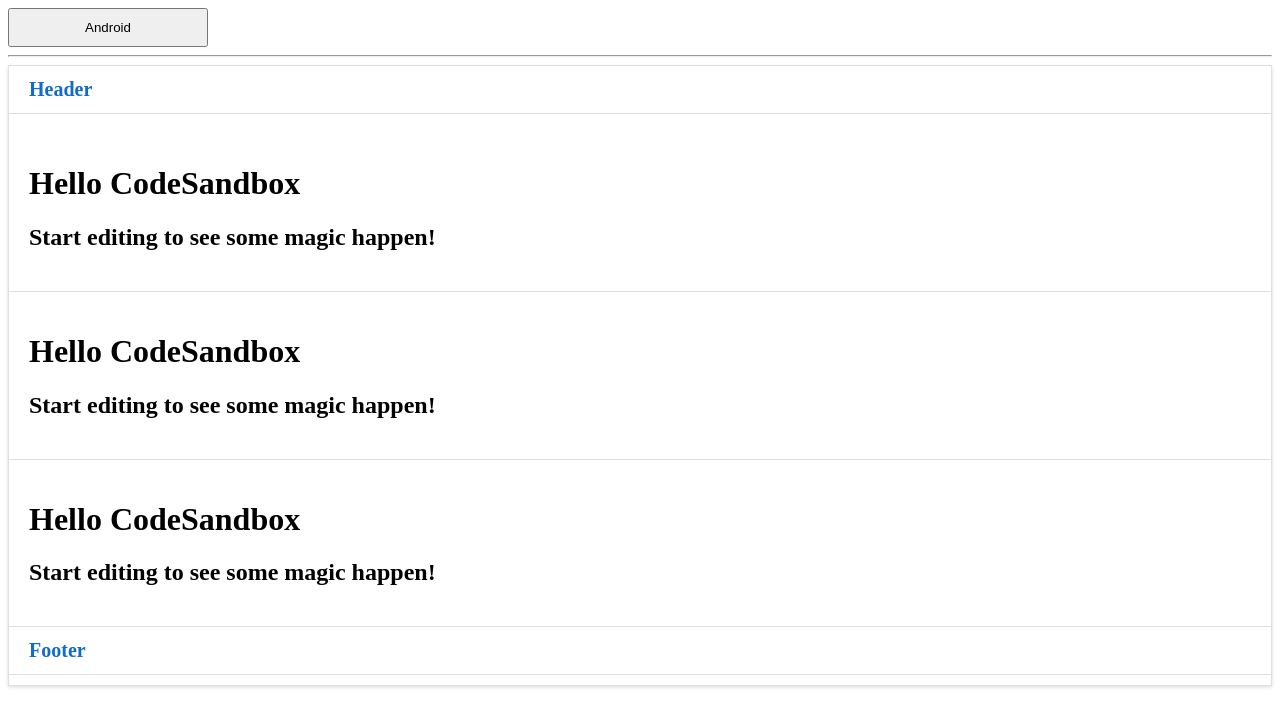
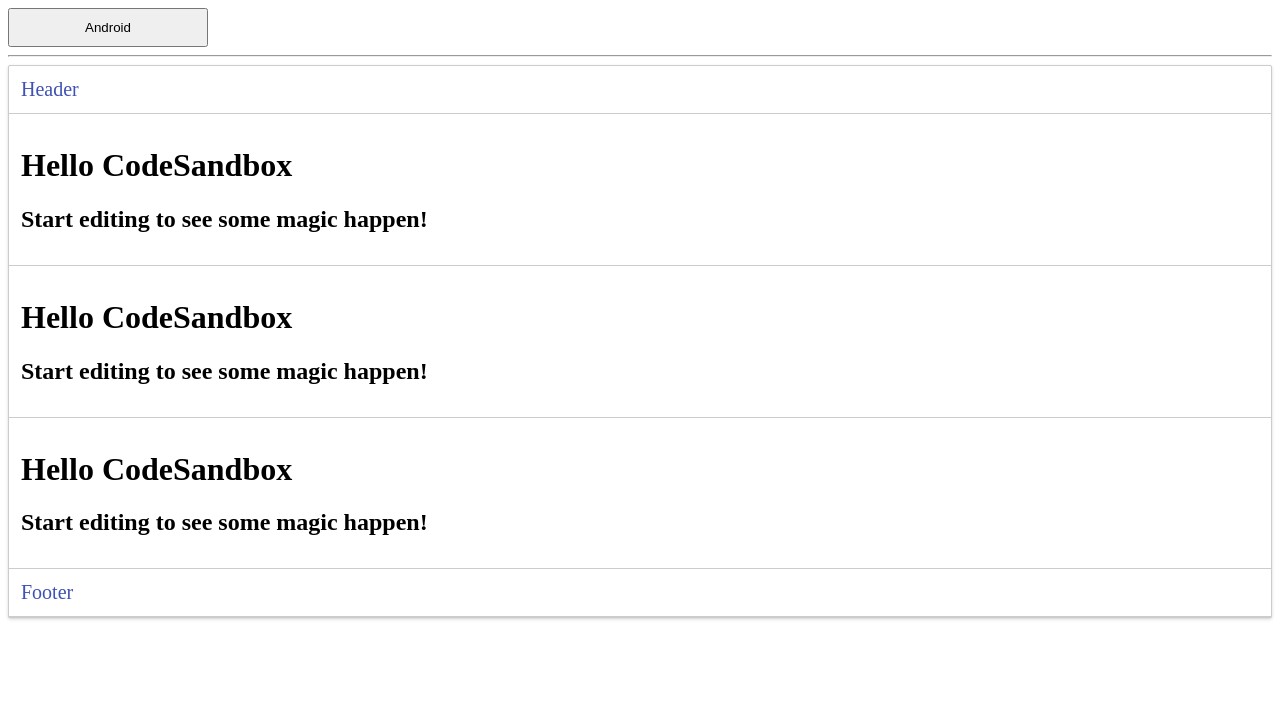
Before and after one commit to Web-IAL/web-builder, a React (Create React App) app: page / in a window 1280 px wide. Shown: the top 726 px of the page. Built offline with nearby package versions, Linux system fonts and the light colour scheme.

Commit message:
[Add] button Card

```diff
--- a/src/App.js
+++ b/src/App.js
@@ -20,7 +20,7 @@ export default function App() {
       </button>
       <hr />
       <Card>
-        <CardItem bordered header>
+        <CardItem bordered header button>
           Header
         </CardItem>
         <CardItem bordered>
--- a/src/assets/scss/_card.scss
+++ b/src/assets/scss/_card.scss
@@ -1,31 +1,51 @@
 .card {
+  background-color: $card-default-background;
   transition: 1s;
   border: 1px solid $card-border-color;
+  border-radius: $card-border-radius;
 
   > &-header + .list-group,
   > .list-group + &-footer {
     border-top: 0;
   }
+  .ios {
+    padding: 10px;
+  }
+
+  .android {
+    padding: 12px;
+  }
 }
-
 .card-body {
   min-height: 1px;
   padding: 1.25rem;
 }
 
+.card-button {
+  border: none;
+  outline: none;
+  cursor: pointer;
+  opacity: 1;
+  transition: opacity 300ms ease;
+}
+
+.touched {
+  opacity: 0.5;
+}
+
 .card-header,
 .card-footer {
   padding: 0.75rem 1.25rem;
-  margin-bottom: 10px;
   font-size: 1.25rem;
+  // margin-bottom: 10px;
   // border-bottom: 1px solid $card-border-color;
 
   &.ios {
-    font-weight: bold;
+    font-weight: 600;
   }
 
   &.android {
-    font-weight: 900;
+    font-weight: 500;
   }
 }
 
--- a/src/assets/scss/_variables.scss
+++ b/src/assets/scss/_variables.scss
@@ -12,7 +12,7 @@ $teal-ios: rgb(90, 200, 250);
 $yellow-ios: rgb(255, 204, 0);
 
 // android
-$blue-android: rgb(16, 108, 200);
+$blue-android: #3f51b5;
 
 // Emotion
 $depth0: 0 0 0 0 transparent;
@@ -38,4 +38,6 @@ $theme-depth: map-merge(
 );
 
 // Card
-$card-border-color: rgba($black, 0.125) !default;
+$card-default-background: #fff !default;
+$card-border-color: #ccc !default;
+$card-border-radius: 2px;
--- a/src/components/Card/Card.js
+++ b/src/components/Card/Card.js
@@ -1,7 +1,17 @@
 import React, { useContext } from 'react';
+import PropTypes from 'prop-types';
+
 import classNames from 'classnames';
 import { OS_CARD } from '.';
 import { ContextOS } from 'store/OSContext';
+
+const propsTypes = {
+  /**
+   * Sets elevation
+   * @type {(0|4|8|16|64)}
+   */
+  depth: PropTypes.number,
+};
 
 const Card = (props) => {
   const { type } = useContext(ContextOS);
@@ -23,5 +33,6 @@ const Card = (props) => {
 };
 
 Card.displayName = 'Card';
+Card.propTypes = propsTypes;
 
 export default Card;
--- a/src/components/Card/CardItem.js
+++ b/src/components/Card/CardItem.js
@@ -1,26 +1,69 @@
 import React, { useContext } from 'react';
+import PropTypes from 'prop-types';
 import classNames from 'classnames';
 import { ContextOS } from 'store/OSContext';
+import TouchableOpacity from './TouchableOpacity';
 
-const CardItem = (props) => {
+const propsTypes = {
+  /**
+   * Sets border
+   * @type {(true|false)}
+   */
+  bordered: PropTypes.bool,
+  /**
+   * Sets set Header
+   * @type {(true|false)}
+   */
+  header: PropTypes.bool,
+  /**
+   * Sets set Footer
+   * @type {(true|false)}
+   */
+  footer: PropTypes.bool,
+  /**
+   * Sets class name
+   * @type {string}
+   */
+  className: PropTypes.string,
+};
+
+const CardItem = ({
+  header,
+  footer,
+  bordered,
+  className,
+  children,
+  button,
+  ...props
+}) => {
   const { type } = useContext(ContextOS);
-  const { header, footer, bordered, className, children } = props;
-  const classes = classNames(
+
+  const class_name = classNames(
     className,
     type,
     bordered && `card-border`,
     header && `card-header`,
     footer && `card-footer`,
+    button && `card-button`,
     !(header || footer) && `card-body`,
   );
 
   return (
-    <div {...props} className={classes}>
-      {children}
-    </div>
+    <>
+      {button ? (
+        <TouchableOpacity className={class_name} {...props}>
+          {children}
+        </TouchableOpacity>
+      ) : (
+        <div className={class_name} {...props}>
+          {children}
+        </div>
+      )}
+    </>
   );
 };
 
 CardItem.displayName = 'CardItem';
+CardItem.propTypes = propsTypes;
 
 export default CardItem;
--- /dev/null
+++ b/src/components/Card/TouchableOpacity.js
@@ -0,0 +1,27 @@
+import React, { useState } from 'react';
+import classNames from 'classnames';
+
+const TouchableOpacity = ({ children, className, ...props }) => {
+  const [touched, setTouched] = useState(false);
+
+  const toggleTouched = () => setTouched(!touched);
+  const handleMouseUp = () => {
+    setTimeout(() => {
+      setTouched(false);
+    }, 150);
+  };
+  const class_name = classNames(className, 'btn', touched && 'touched');
+
+  return (
+    <div
+      {...props}
+      className={class_name}
+      onMouseDown={toggleTouched}
+      onMouseUp={handleMouseUp}
+    >
+      {children}
+    </div>
+  );
+};
+
+export default TouchableOpacity;
```
